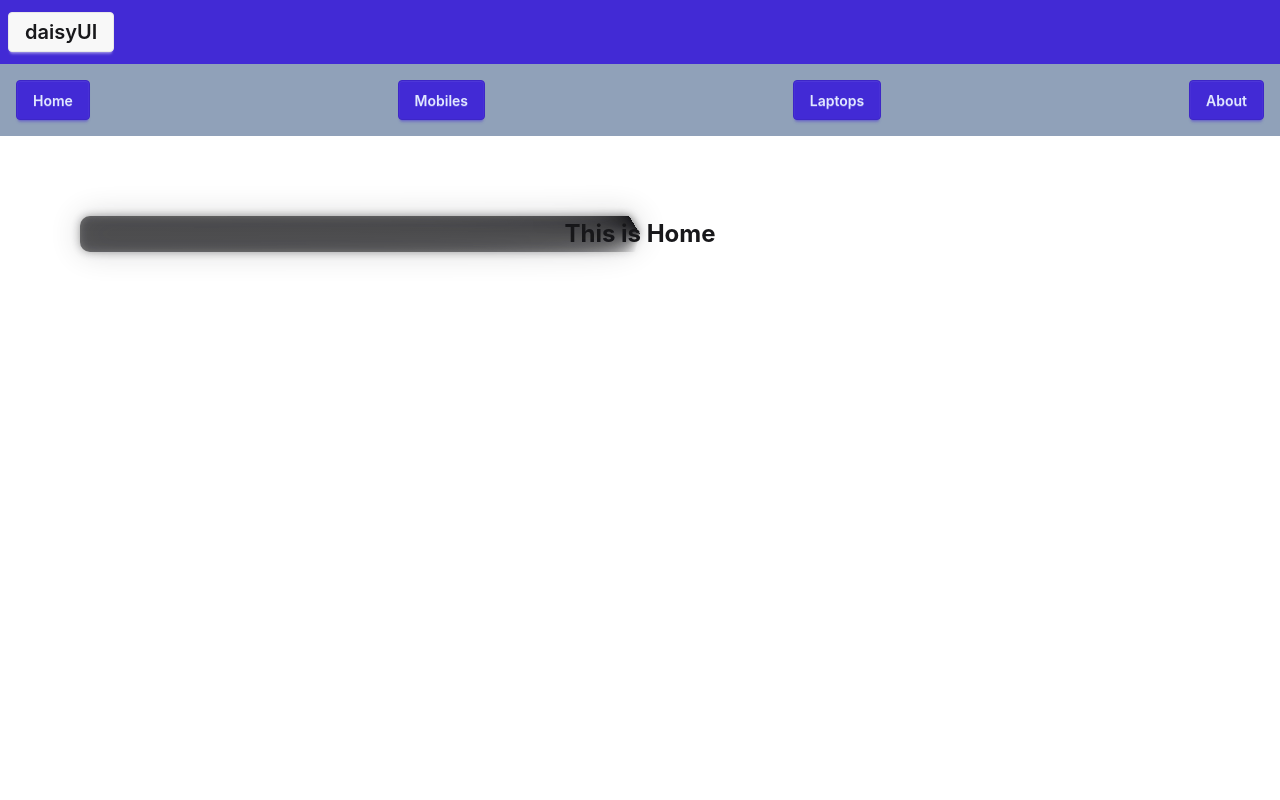
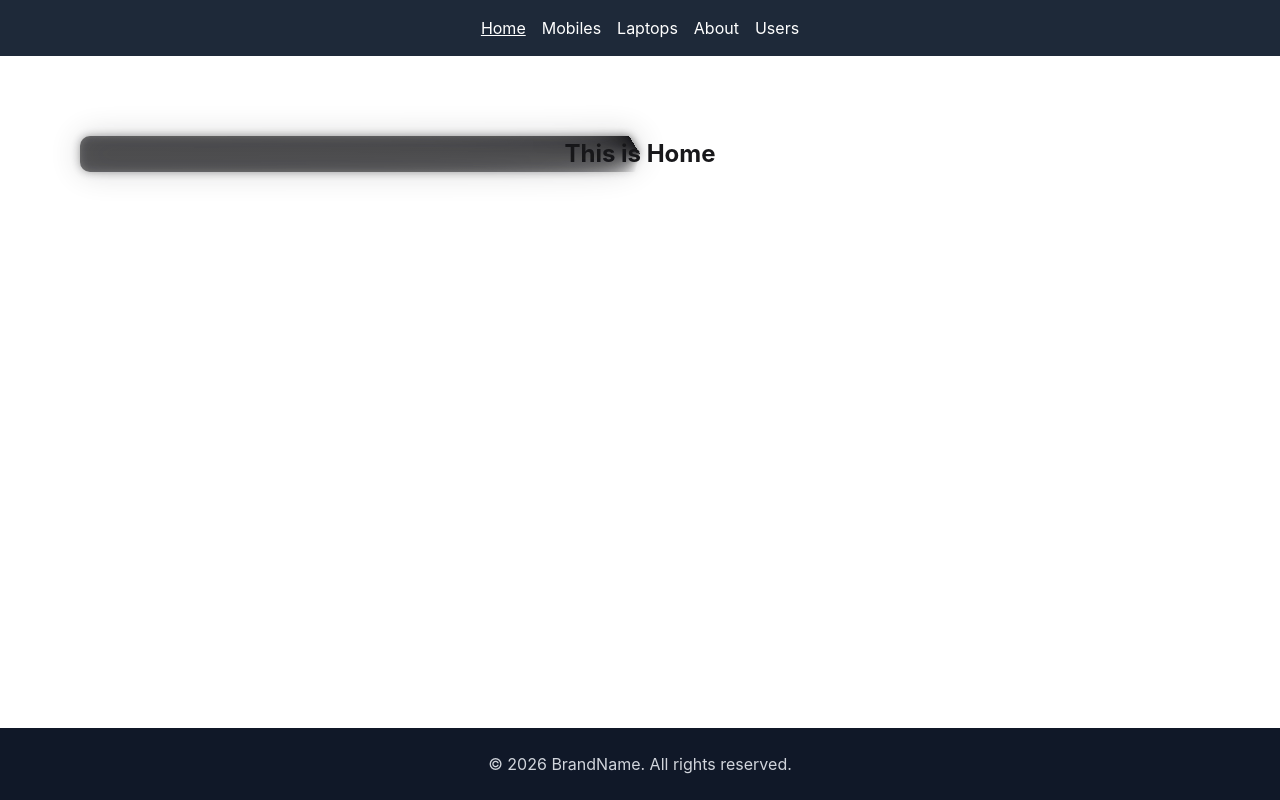
Before and after one commit to Atahar-Shihab/practicing-react-part-4, a React (Vite) app: page / in a window 1280 px wide. Built offline with nearby package versions, Linux system fonts and the light colour scheme.

Commit message:
Implemented a User navlink

```diff
--- /dev/null
+++ b/src/Components/Footer/Footer.jsx
@@ -0,0 +1,13 @@
+
+const Footer = () => {
+    // import React from 'react';
+    return (
+        <footer className="fixed bottom-0 left-0 w-full bg-gray-900 text-gray-300">
+  <div className="max-w-7xl mx-auto px-4 py-6 text-center">
+    <p>&copy; 2026 BrandName. All rights reserved.</p>
+  </div>
+</footer>
+    );
+};
+
+export default Footer;
--- a/src/Components/Header/Header.jsx
+++ b/src/Components/Header/Header.jsx
@@ -1,20 +1,19 @@
 // import React from 'react';
 
+import {  NavLink } from "react-router";
+// import './Root/root'
+import '../Root/Root.css'
 const Header = () => {
     return (
-        <div>
+        <nav className="bg-gray-800 text-white p-4 flex justify-center space-x-4">
 
-<div className="navbar bg-primary text-primary-content">
-  <button className="btn text-xl">daisyUI</button>
-</div>
+            <NavLink  to="/">Home</NavLink>
+            <NavLink  to="/mobiles">Mobiles</NavLink>
+            <NavLink  to="/laptops">Laptops</NavLink>
+            <NavLink  to="/about">About</NavLink>
+            <NavLink  to="/users">Users</NavLink>
 
-           <nav className="flex justify-between gap-4 bg-slate-400 p-4 text-white">
-            <a className="btn btn-primary" href="/">Home</a>
-            <a className="btn btn-primary" href="/mobiles">Mobiles</a>
-            <a className="btn btn-primary" href="/laptops">Laptops</a>
-            <a className="btn btn-primary" href="/about">About</a>
-            </nav>
-        </div>
+    </nav>
     );
 };
 
--- a/src/Components/Laptops/Laptops.jsx
+++ b/src/Components/Laptops/Laptops.jsx
@@ -3,6 +3,7 @@
 const Laptops = () => {
     return (
         <div>
+
             <h2 className="flex items-center justify-center m-20 aura text-2xl font-bold">This is Laptop Component</h2>
 
         </div>
--- /dev/null
+++ b/src/Components/Root/Root.css
@@ -0,0 +1,7 @@
+
+nav a.active{
+    text-decoration: underline;
+
+
+
+}
--- a/src/Components/Root/Root.jsx
+++ b/src/Components/Root/Root.jsx
@@ -1,11 +1,14 @@
 // import React from 'react';
 import { Outlet } from 'react-router';
 import Header from '../Header/Header';
+import Footer from '../Footer/Footer';
+import './Root.css';
 const Root = () => {
     return (
-        <div>
+        <div className="root-main">
             <Header/>
             <Outlet/>
+            <Footer/>
         </div>
     );
 };
--- /dev/null
+++ b/src/Components/Users/Users.jsx
@@ -0,0 +1,18 @@
+// import React from 'react';
+import { useLoaderData } from 'react-router';
+
+const Users = () => {
+
+    const users = useLoaderData();
+
+    return (
+        <div>
+            users
+            <ul>
+                {users.map(user => (<li key={user.id}>{user.name}</li>))}
+            </ul>
+        </div>
+    );
+};
+
+export default Users;
--- a/src/main.jsx
+++ b/src/main.jsx
@@ -9,6 +9,7 @@ import Root from './Components/Root/Root.jsx';
 import Home from './Components/Home/Home.jsx';
 import Mobiles from './Components/Mobiles/Mobiles.jsx';
 import Laptops from './Components/Laptops/Laptops.jsx';
+import Users from './Components/Users/Users.jsx';
 const router = createBrowserRouter([{
   path: "/",
   Component: Root,
@@ -25,13 +26,19 @@ const router = createBrowserRouter([{
     {
       path: "laptops",
       Component: Laptops
-    }
+    },
+    {
+  path: "/about",
+  element: <div className=' flex items-center m-20 justify-center-safe'><h1 className='bg-blue-500 text-2xl font-bold'>About</h1></div>
+},
+{
+  path: "/users",
+  loader: async () => await fetch('https://jsonplaceholder.typicode.com/users'),
+  Component: Users
+}
+
   ]
 
-},
-{
-  path: "/about",
-  element: <div className=' flex items-center m-20 justify-center-safe'><h1 className='bg-blue-500 text-2xl font-bold'>About</h1></div>
 }
 
 
```
